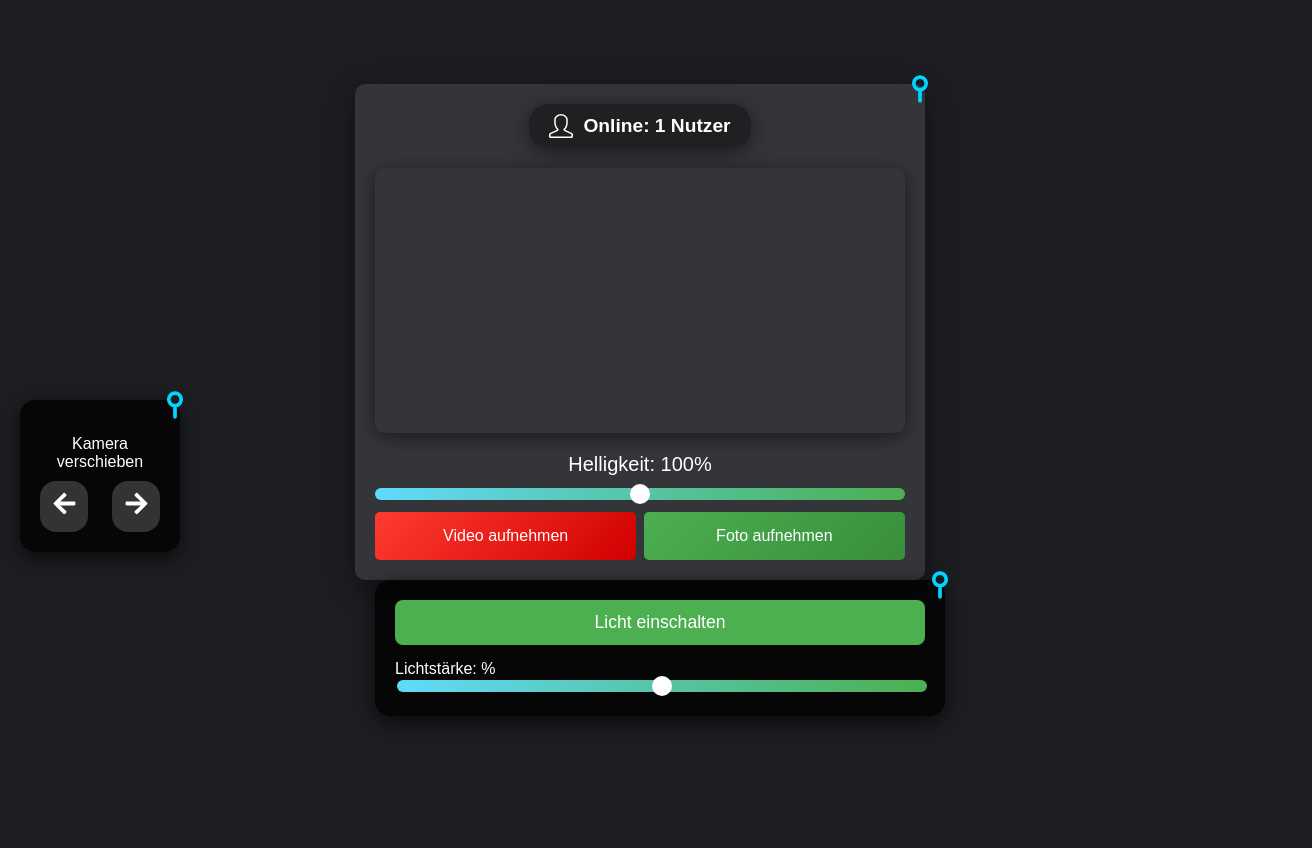
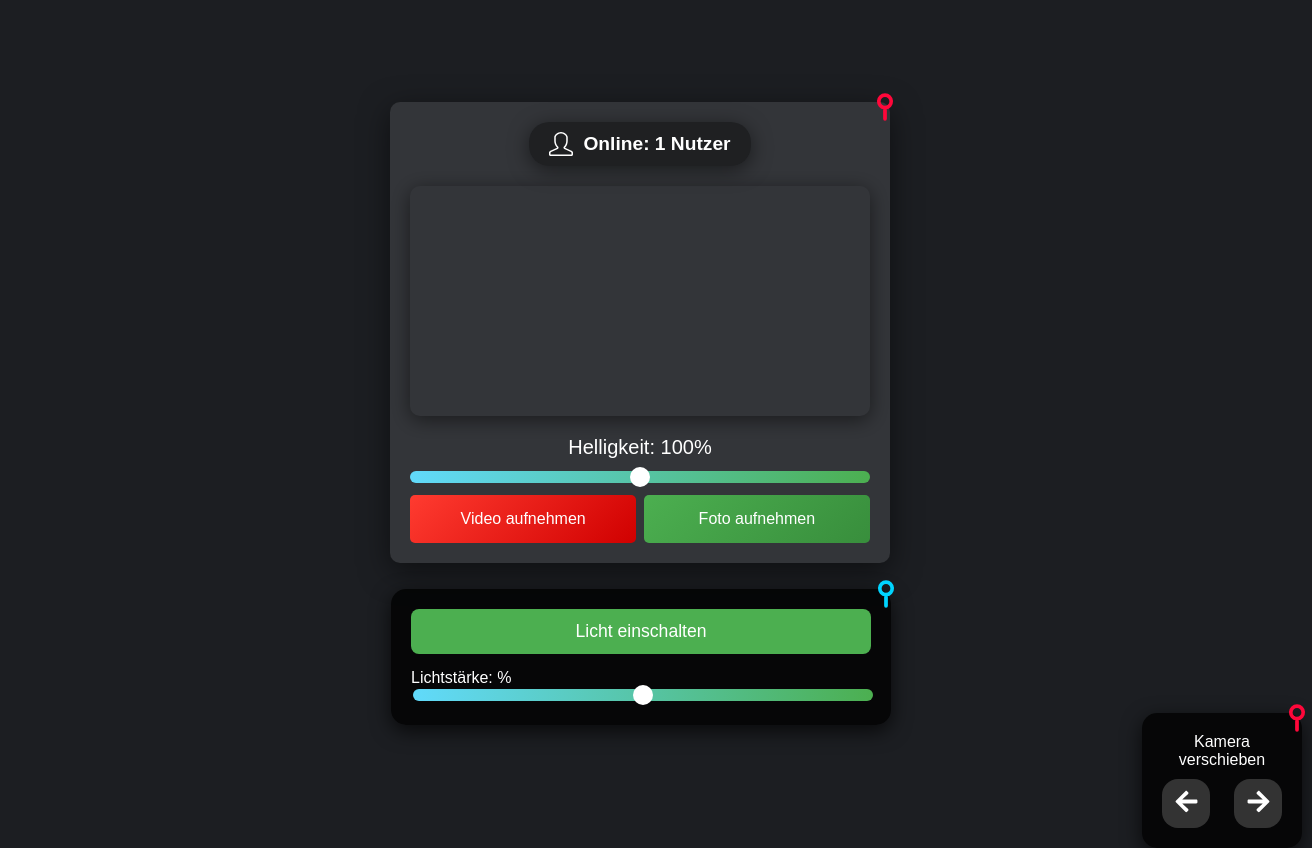
Before and after one commit to ubejdullah/webcam-recorder, a React (Vite) app: page / in a window 1280 px wide. Shown: the whole page, 1312 px wide, since content can reach past the window. Before the commit the page ends 800 px from the top, so only its background shows below. Built offline with nearby package versions, Linux system fonts and the light colour scheme; no server answers.

Commit message:
Feste Position beim neuladen

```diff
--- a/src/components/CamVideo.jsx
+++ b/src/components/CamVideo.jsx
@@ -11,7 +11,7 @@ const CamVideo = () => {
   const [recording, setRecording] = useState(false);
   const [recordedChunks, setRecordedChunks] = useState([]);
   const [onlineUsers, setOnlineUsers] = useState(1);  // Statisch auf 1 gesetzt
-  const [isFixed, setIsFixed] = useState(false); // Zustand für Fixierung des Containers
+  const [isFixed, setIsFixed] = useState(true); // Zustand für Fixierung des Containers
   const [position, setPosition] = useState({ x: 0, y: 0 }); // Position des Containers für das Draggen
 
   useEffect(() => {
--- a/src/components/LightControl.jsx
+++ b/src/components/LightControl.jsx
@@ -1,4 +1,4 @@
-import React, { useState } from 'react';
+import React, { useState, useEffect } from 'react';
 import Draggable from 'react-draggable'; // Importiere Draggable
 import Pin from '../UI/Pin.jsx'; // Importiere den Pin aus dem Ordner ui-elements
 import '/src/design/LightControl.css'; // Styles für die Steuerkomponente
@@ -6,20 +6,22 @@ import '/src/design/LightControl.css'; // Styles für die Steuerkomponente
 const ControlComponent = ({ onBrightnessChange, onLightToggle, lightState, brightness, onDrag }) => {
   const [localBrightness, setLocalBrightness] = useState(brightness);
   const [isLightOn, setIsLightOn] = useState(lightState);
-  const [position, setPosition] = useState({ x: 0, y: 0 }); // Position des Containers für das Draggen
-  const [isFixed, setIsFixed] = useState(false); // Zustand für Fixierung des Containers
+  const [position, setPosition] = useState({ x: -19, y: 26 }); // Position des Containers für das Draggen
+  const [isFixed, setIsFixed] = useState(true); // Zustand für Fixierung des Containers
 
   const LightOn = () => {
     setIsLightOn(true);
+    onLightToggle(true); // Übergebe die Änderung des Lichtstatus an den Parent
   };
 
   const LightOff = () => {
     setIsLightOn(false);
+    onLightToggle(false); // Übergebe die Änderung des Lichtstatus an den Parent
   };
 
   const handleBrightnessChange = (event) => {
     setLocalBrightness(event.target.value);
-    onBrightnessChange(event.target.value); // Übertragen des Werts an die CamVideo-Komponente
+    onBrightnessChange(event.target.value); // Übertragen des Werts an den Parent
   };
 
   const handleDrag = (e, data) => {
@@ -32,7 +34,7 @@ const ControlComponent = ({ onBrightnessChange, onLightToggle, lightState, brigh
   };
 
   const toggleFixation = () => {
-    setIsFixed(!isFixed);
+    setIsFixed(!isFixed); // Toggle zwischen fixiert und nicht fixiert
   };
 
   return (
--- a/src/components/MovementControl.jsx
+++ b/src/components/MovementControl.jsx
@@ -1,12 +1,12 @@
-import React, { useState } from 'react';
+import React, { useState, useEffect } from 'react';
 import { FaArrowLeft, FaArrowRight } from 'react-icons/fa'; // Importiere Pfeil-Icons von React Icons
 import Draggable from 'react-draggable'; // Importiere Draggable
 import '/src/design/MovementControl.css'; // Styles für die Steuerkomponente
 import { CiMapPin } from 'react-icons/ci'; // Pin-Icon aus react-icons
 
 const MovementControl = () => {
-  const [isFixed, setIsFixed] = useState(false); // Zustand für Fixierung des Containers
-  const [position, setPosition] = useState({ x: 0, y: 0 }); // Position des Containers für das Draggen
+  const [isFixed, setIsFixed] = useState(true); // Zustand für Fixierung des Containers
+  const [position, setPosition] = useState({ x: 1122, y: 313 }); // Position des Containers für das Draggen
 
   const toggleFixation = () => {
     setIsFixed(!isFixed); // Toggle zwischen fixiert und nicht fixiert
--- a/src/design/LightControl.css
+++ b/src/design/LightControl.css
@@ -8,7 +8,8 @@
   border-radius: 15px;
   box-shadow: 0 6px 20px rgba(0, 0, 0, 0.7);
   color: white;
-  width: 570px;
+  width: 500px;
+  height: 130x;
   font-family: 'Arial', sans-serif;
   position: relative; /* Notwendig für die Positionierung des Pins */
 }
--- a/src/design/MovementControl.css
+++ b/src/design/MovementControl.css
@@ -10,10 +10,11 @@
   color: white;
   width: 10rem;
   font-family: 'Arial', sans-serif;
+  height: 135px;
 }
 
 .drag-control {
-  margin-top: 15px;
+  margin-top: 0px;
   text-align: center;
 }
 
@@ -44,5 +45,5 @@
 }
 
 .drag-left, .drag-right {
-  font-size: 1.5rem; /* Etwas größere Schrift */
+  font-size: 1rem; /* Etwas größere Schrift */
 }
```
